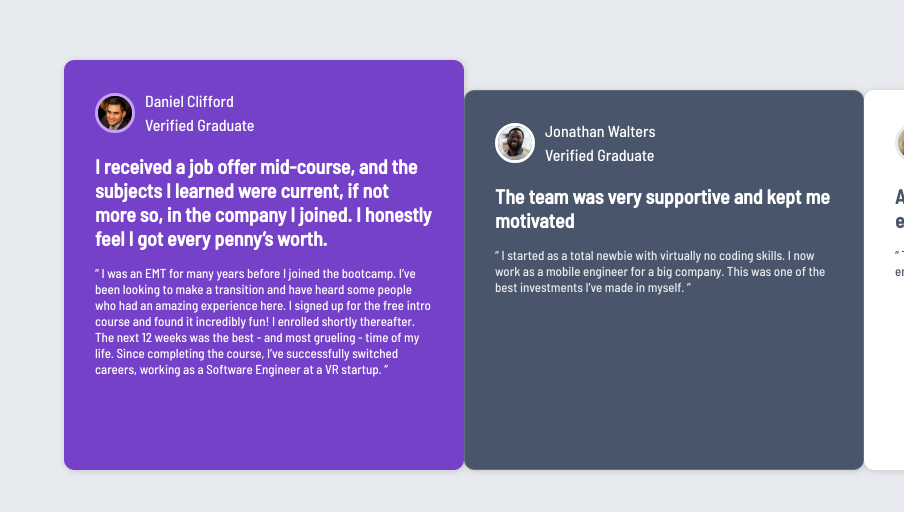
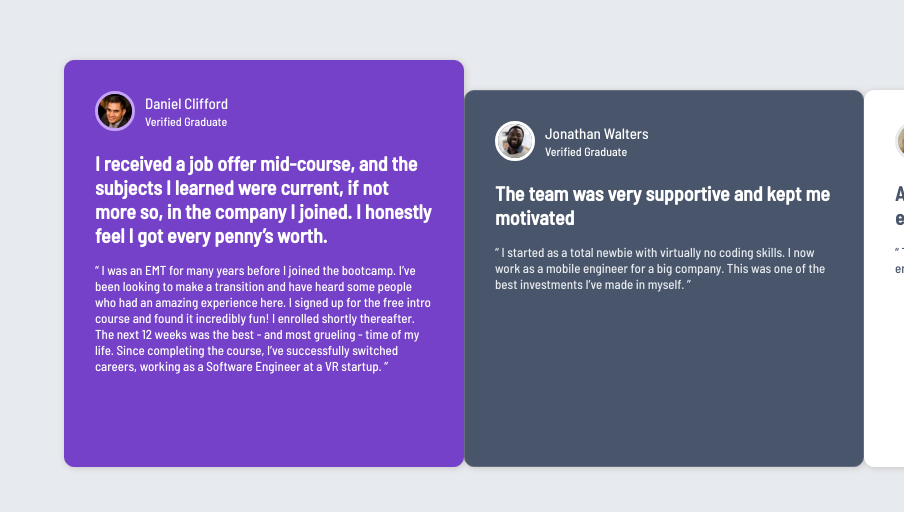
Before and after one commit to NetizenCode/testimonial-grid-section, a plain HTML site: page index.html in a window 1280 px wide. Shown: the top 512 px of the page, without its empty margins (376-1280 px from the left). Drawn offline with Linux system fonts and the light colour scheme.

Commit message:
font width modified

```diff
--- a/style.css
+++ b/style.css
@@ -50,15 +50,17 @@ body {
 }
 .nomenclature {
     display: grid;
-    gap: 5px;
+    gap: 2px;
 }
 
 .names {
     color: hsl(0, 0%, 100%);
-    /* font-weight: 500; */
+    font-size: 15px;
+    font-weight: 500;
 }
 .verified {
     color: hsl(0, 0%, 100%);
+    font-size: 12px;
 }
 
 .jonathan-card {
@@ -116,9 +118,11 @@ body {
 }
 .names-j {
     color: hsl(217, 19%, 35%);
+    font-size: 15px;
 }
 .verified-j {
     color: hsl(217, 19%, 35%);
+    font-size: 13px;
 }
 
 .patrick-card {
```
